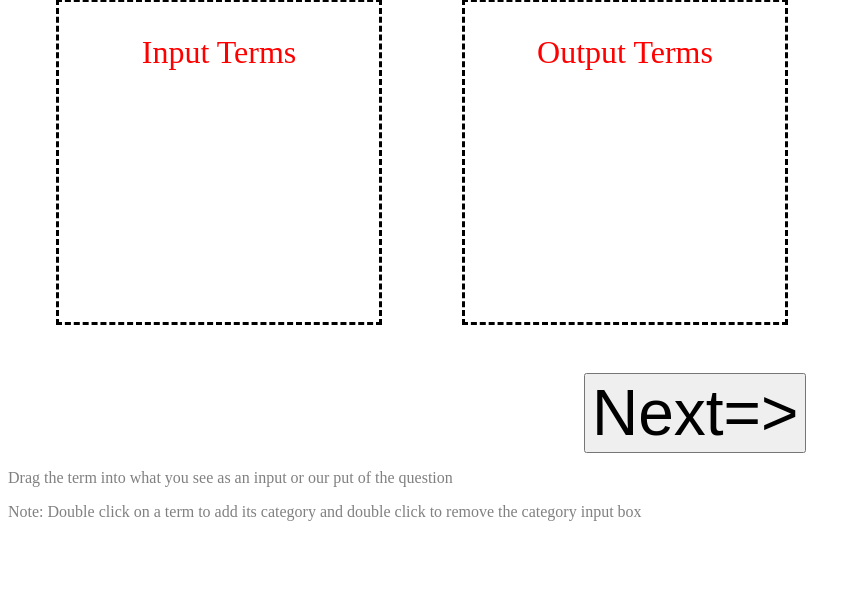
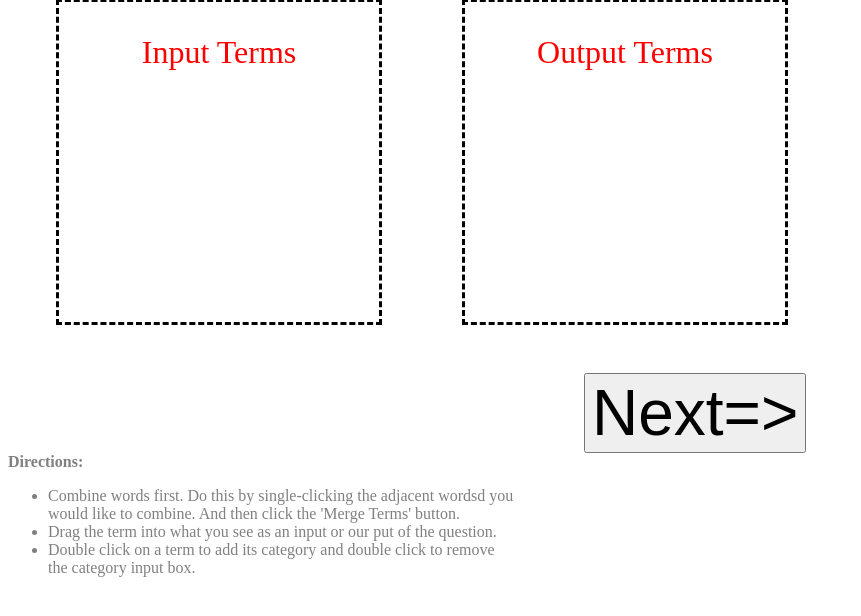
Before and after one commit to mehmetcelikel/ufmorpheus, a PHP site: page /?question=1 in a window 1280 px wide; the page is wider, and only the part inside the window is pictured. Shown: the part 121-737 px from the top of that part, without its empty margins (0-861 px from the left). Run offline with PHP 8.4, Linux system fonts and the light colour scheme; data that the repository does not hold is empty; some libraries are stand-ins or nearby versions.

Commit message:
now everything working, now need to get question from data store and store the answer to a data store

```diff
--- a/userstudy/ssq/index.php
+++ b/userstudy/ssq/index.php
@@ -27,13 +27,13 @@
 		</script>
 	</head>
 	<body>
-		<form method="post" action="index.php">
+		<form method="get" action="index.php">
 			<h3>
 				Question <?php echo $questionid; ?>: <?php echo implode(' ', explode('|', $question)); ?>
 			</h3>
 			<h1>
 				<div id="question">
-						<input type="hidden" name="question" value="<?php echo $question; ?>" />
+						<input type="hidden" name="question" id="questioninput" value="<?php echo $question; ?>" />
 						<input type="hidden" name="questionid" value="<?php echo $questionid; ?>" />
 						<?php
 							$counter = 0;
@@ -62,8 +62,12 @@
 			<div class="clear"></div>
 
 			<div class="helpbox">
-				<p> Drag the term into what you see as an input or our put of the question </p>
-				<p> Note: Double click on a term to add its category and double click to remove the category input box </p>
+					<b>Directions:</b>
+					<ul>
+						<li>Combine words first.  Do this by single-clicking the adjacent wordsd you would like to combine.  And then click the 'Merge Terms' button. </li>
+						<li>Drag the term into what you see as an input or our put of the question.</li>
+						<li>Double click on a term to add its category and double click to remove the category input box.</li>
+					</ul>
 			</div>
 
 		</form>
--- a/userstudy/ssq/logic.js
+++ b/userstudy/ssq/logic.js
@@ -23,14 +23,10 @@ function init(){
 	});
 
 	// Merge terms when the button is clicked
-	$('#mergeterms').submit(function() {
-		try {
-			var new_terms = merge_terms();
-			$('input[name=question]').val(new_terms);
-			return true;
-		}catch(err){
-			alert(err.toString());
-		}
+	$('#mergeterms').click(function() {
+		var new_terms = merge_terms();
+		$('#questioninput').val(new_terms);
+		return true;
 	});
 
 	// Originale container should be droppable
@@ -82,11 +78,11 @@ function init(){
 */
 function create_input(the_type, the_name, the_value){
 	return $("<input>", {
-  	type: the_type,
-  	name: the_name,
+		type: the_type,
+		name: the_name,
 		val: the_value,
-		class: 'extra_input',
-		});
+		class: 'extra_input'
+	});
 }
 
 /**
@@ -122,7 +118,5 @@ function merge_terms() {
 	}
 
 	full_array = full_array.substring(1);// remove the first |
-	alert(full_array);
-
 	return full_array;
 }
--- a/userstudy/ssq/style.css
+++ b/userstudy/ssq/style.css
@@ -74,8 +74,9 @@
 	margin-left: 9em;
 }
 
-.helpbox > p{
+.helpbox{
 	color: grey;
+	width: 40%;
 }
 
 
```
